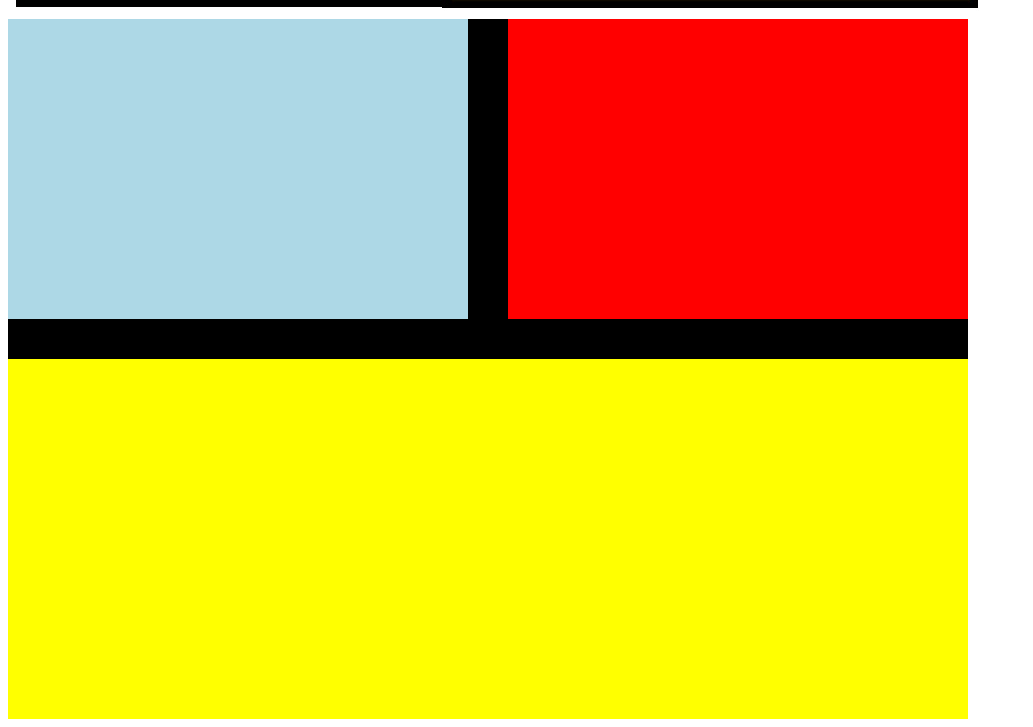
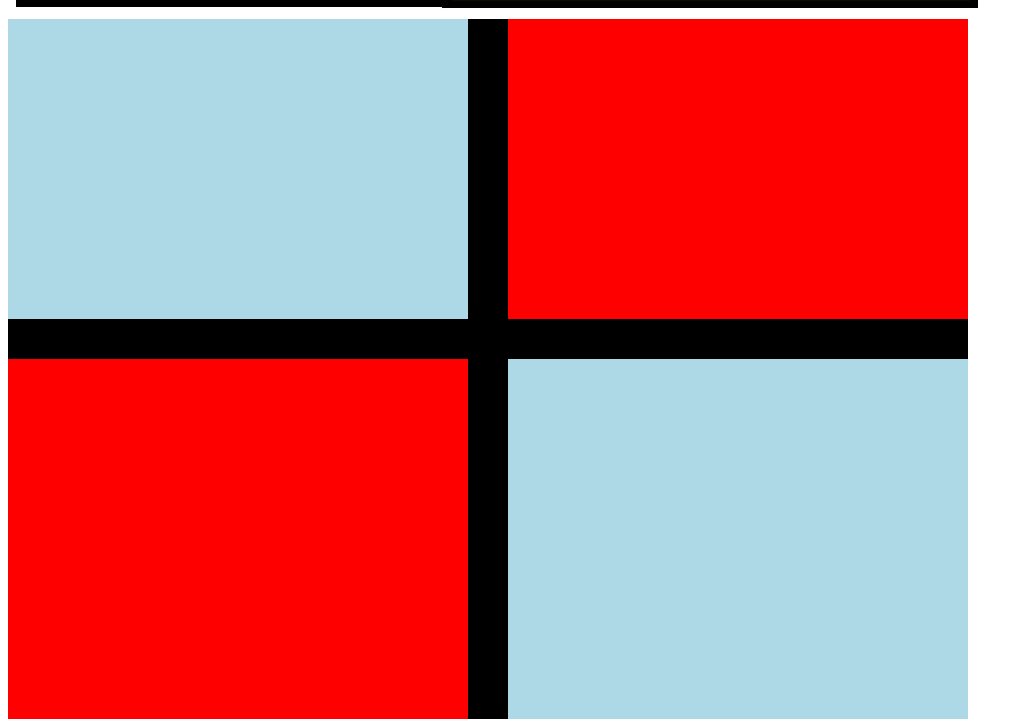
Before and after one commit to mehismyname/mehismyname.github.io, a plain HTML site: page art.html in a window 1280 px wide. Shown: the part 709-1436 px from the top of the page, without its empty margins (0-1033 px from the left). Drawn offline with Linux system fonts and the light colour scheme.

Commit message:
Update art.html

```diff
--- a/art.html
+++ b/art.html
@@ -24,15 +24,28 @@
    height:300px;
     width: 460px;
   }
+ div.IR2{
+   height:360px ;
+    width: 460px;
+  }
+ div.IL2{
+   height:360px ;
+    width: 460px;
+  }
   div.IR1{
    height:300px ;
     width: 460px;
   }
+
  div.divide1{
    height:300px ;
     width: 40px;
   }
  div.divide2{
+   height:360px ;
+    width: 40px;
+  }
+ div.divideM{
    height:40px ;
     width: 960px;
   }
@@ -49,6 +62,7 @@
 <img src="Website-art.jpg" />
 <div class="yellow outer">
 
+ <!-- This is row 1 -->
  <div>
  <div class="IL1 Red Right">
   </div>
@@ -58,12 +72,19 @@
   </div>
  </div>
 
-
- <div class="Right divide2">
+ <!-- This is black divider row -->
+ <div class="Right divideM">
  </div>
 
 
+ <!-- This is row 2 -->
  <div>
+ <div class="IL2 Lblue Right">
+  </div>
+ <div class="Right divide2">
+ </div>
+  <div class="IR2 Red Right">
+  </div>
  </div>
 
 
```
